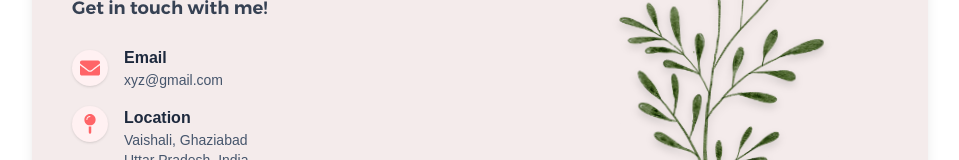
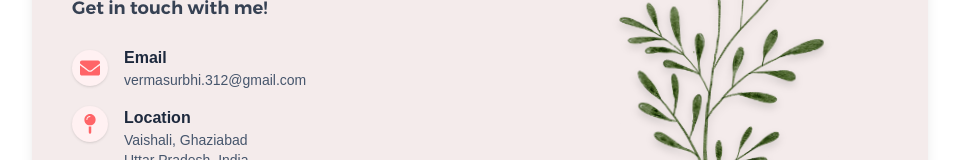
Before and after one commit to YuiSurbhi/My-Portfolio, a React (Vite) app: page / in a window 1280 px wide. Shown: the part 2716-2876 px from the top of the page, without its empty margins (160-1119 px from the left). Built offline with nearby package versions, Linux system fonts and the light colour scheme.

Commit message:
Update Contact component

```diff
--- a/src/component/Contact.jsx
+++ b/src/component/Contact.jsx
@@ -187,7 +187,7 @@ const Contact = () => {
                   Email
                 </p>
                 <p className='font-medium text-slate-600 text-xs sm:text-sm'>
-                  xyz@gmail.com
+                  vermasurbhi.312@gmail.com
                 </p>
               </div>
             </motion.div>
```
